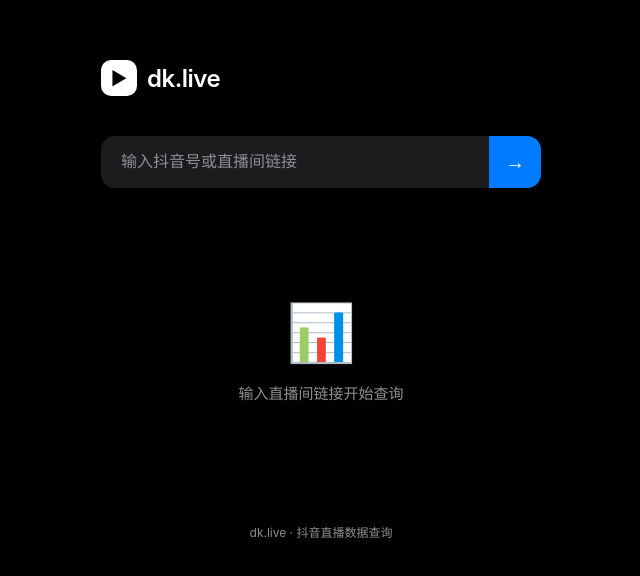
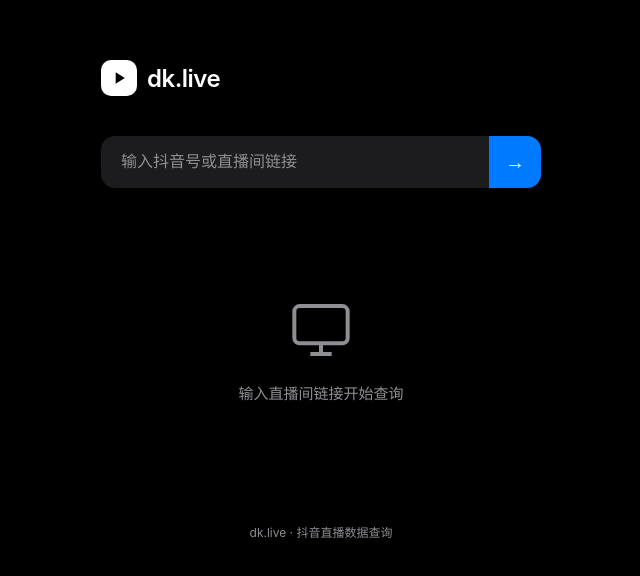
Before and after one commit to zsanpang/dk-live, a Vue app: page / in a window 1280 px wide. Shown: the top 576 px of the page, without its empty margins (319-959 px from the left). Built offline with nearby package versions, Linux system fonts and the light colour scheme.

Commit message:
Simplify icons

```diff
--- a/src/App.vue
+++ b/src/App.vue
@@ -77,7 +77,11 @@
     <!-- Header -->
     <header class="header">
       <div class="logo">
-        <div class="logo-mark">▶</div>
+        <div class="logo-mark">
+        <svg width="20" height="20" viewBox="0 0 24 24" fill="currentColor">
+          <path d="M8 5v14l11-7z"/>
+        </svg>
+      </div>
         <span class="logo-text">dk.live</span>
       </div>
     </header>
@@ -154,9 +158,14 @@
       </div>
     </main>
 
-    <!-- Empty State -->
+    <!-- Empty -->
     <div v-else class="empty">
-      <div class="empty-icon">📊</div>
+      <div class="empty-icon">
+        <svg width="64" height="64" viewBox="0 0 24 24" fill="none" stroke="currentColor" stroke-width="1.5">
+          <rect x="2" y="3" width="20" height="14" rx="2"/>
+          <path d="M8 21h8M12 17v4"/>
+        </svg>
+      </div>
       <p>输入直播间链接开始查询</p>
     </div>
 
@@ -460,8 +469,8 @@
 }
 
 .empty-icon {
-  font-size: 56px;
   margin-bottom: 16px;
+  color: var(--text2);
 }
 
 .empty p {
```
